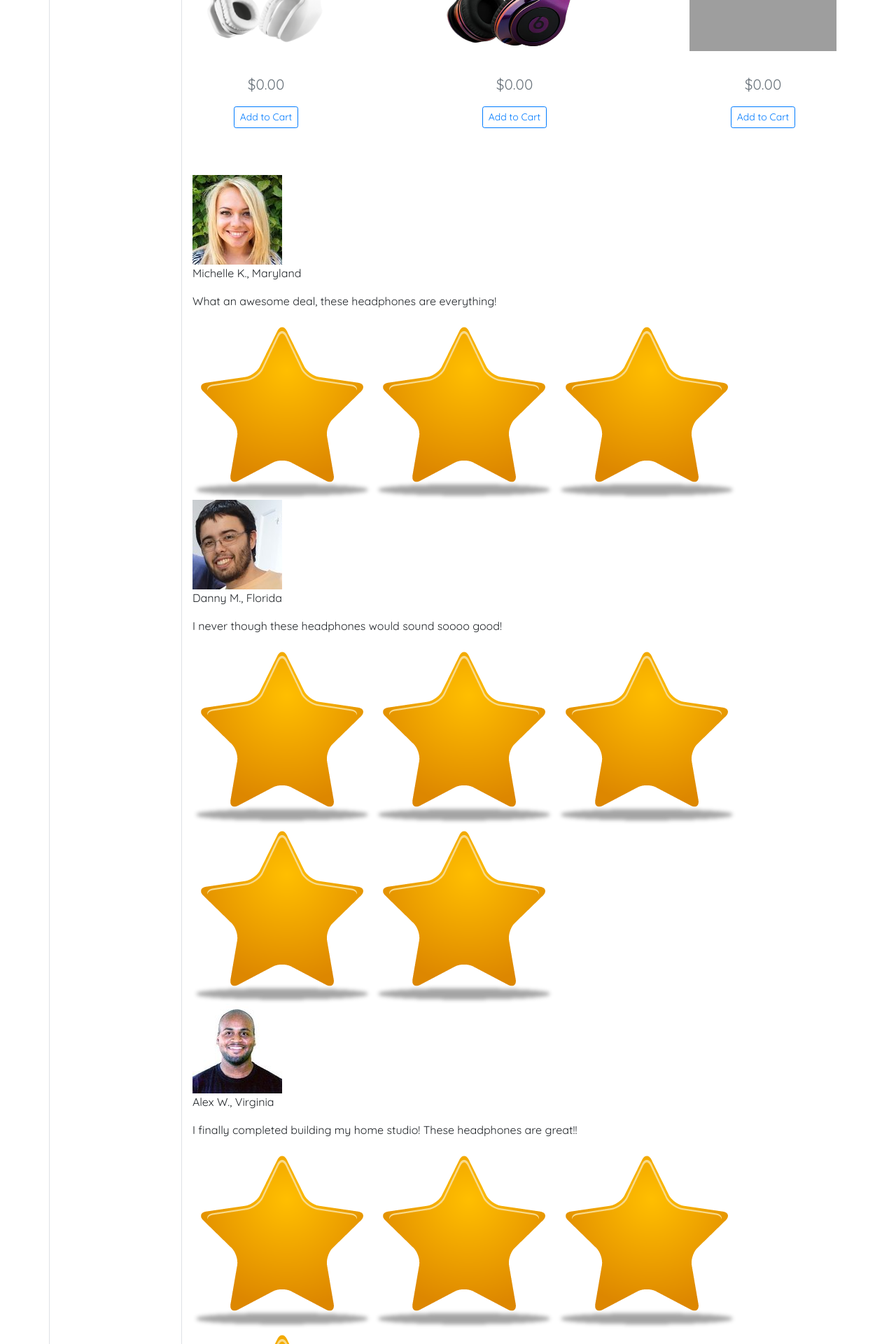
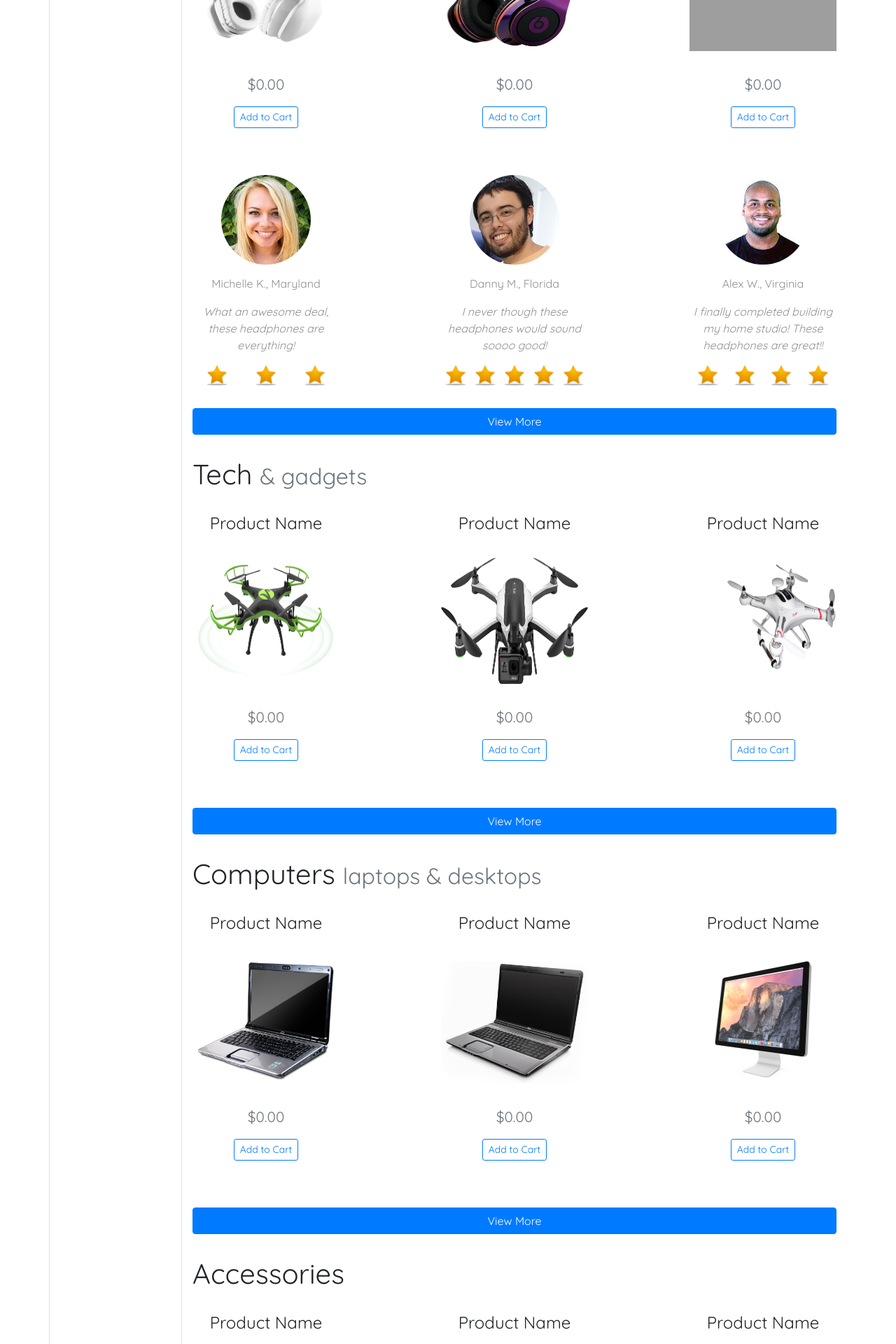
Before and after one commit to GWGweb-projectgroup/practice-project, a PHP site: page /products.html in a window 1280 px wide. Shown: the part 615-2535 px from the top of the page at 70% size. Run offline with PHP 8.4, Linux system fonts and the light colour scheme; some libraries are stand-ins or nearby versions; grey boxes are pictures that could not be loaded.

Commit message:
Style product reviews section

```diff
--- a/css/global_styles.css
+++ b/css/global_styles.css
@@ -25,6 +25,13 @@ footer {
 
 .page-banner {
   height: 260px;
+  margin-bottom: 2rem;
+}
+
+.audio-section,
+.tech-section,
+.computers-section,
+.accessories-section {
   margin-bottom: 2rem;
 }
 
@@ -77,3 +84,43 @@ footer {
 .see-more {
   visibility: hidden;
 }
+
+
+/* Reviews section */
+
+.product-reviews .review {
+  width: 210px;
+  text-align: center;
+}
+
+.product-reviews .customer-img {
+  border-radius: 100px;
+  margin-bottom: 0.9rem;
+}
+
+.product-reviews .customer-info {
+  color: #909090;
+}
+
+.product-reviews {
+  margin-bottom: 2rem;
+  display: flex;
+  flex-flow: row wrap;
+  justify-content: space-between;
+}
+
+.product-reviews .rating-star {
+  width: 30px;
+  /* height: 45px; */
+}
+
+.product-reviews .customer-rating {
+  display: flex;
+  flex-flow: row wrap;
+  justify-content: space-around;
+  align-items: flex-start;
+}
+
+.product-reviews blockquote {
+  font-style: italic;
+}
```
